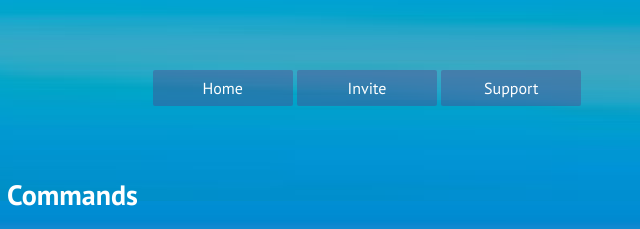
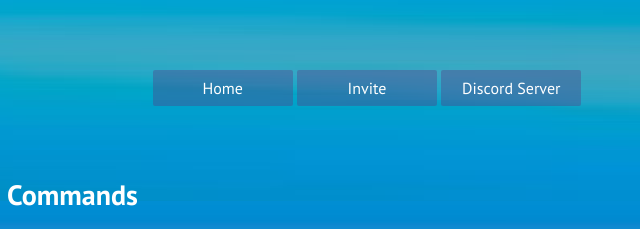
Before and after one commit to 00-00-00-11/alessioxp-bot.github.io, a plain HTML site: page cmds/index.html in a window 1280 px wide. Shown: the part 360-589 px from the top of the page, 248-888 px from the left. Drawn offline with nearby package versions, Linux system fonts and the light colour scheme.

Commit message:
Update index.html

```diff
--- a/cmds/index.html
+++ b/cmds/index.html
@@ -21,7 +21,7 @@
   <div class="btn-groupss">
   <a class="btn porple" href="../index.html" role="button">Home</a>
   <a class="btn porple" href="https://discordapp.com/oauth2/authorize?client_id=599520664558239744&scope=bot&permissions=2146958847" target="_blank" role="button">Invite</a>
-  <a class="btn porple" href="https://discord.gg/y5zmEvD" target="_blank" role="button">Support</a>
+  <a class="btn porple" href="https://discord.gg/y5zmEvD" target="_blank" role="button">Discord Server</a>
 </div>
 </div>
 <br />
```
